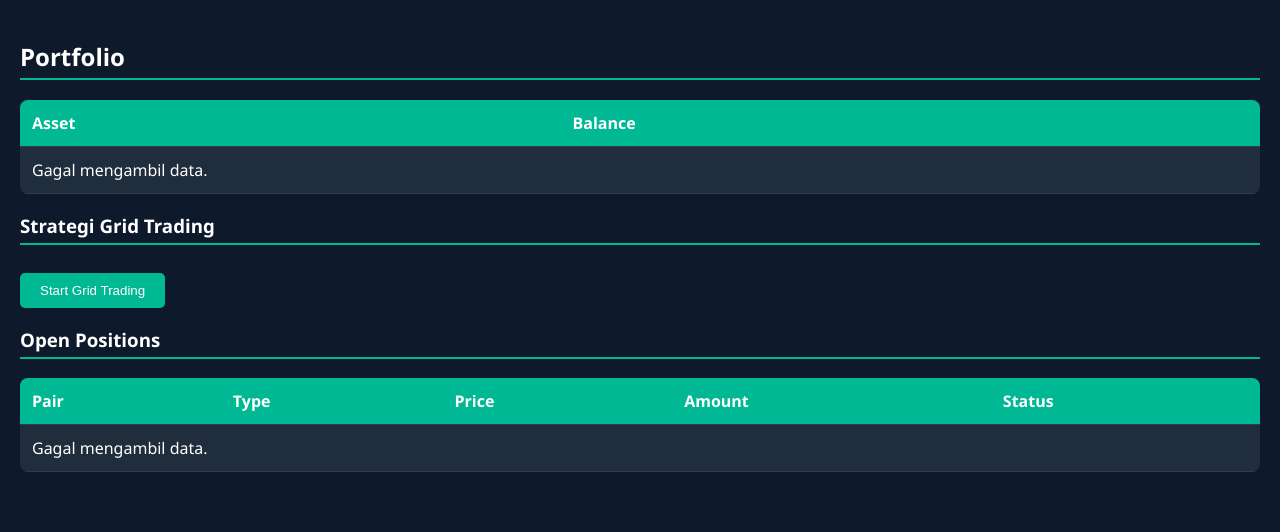
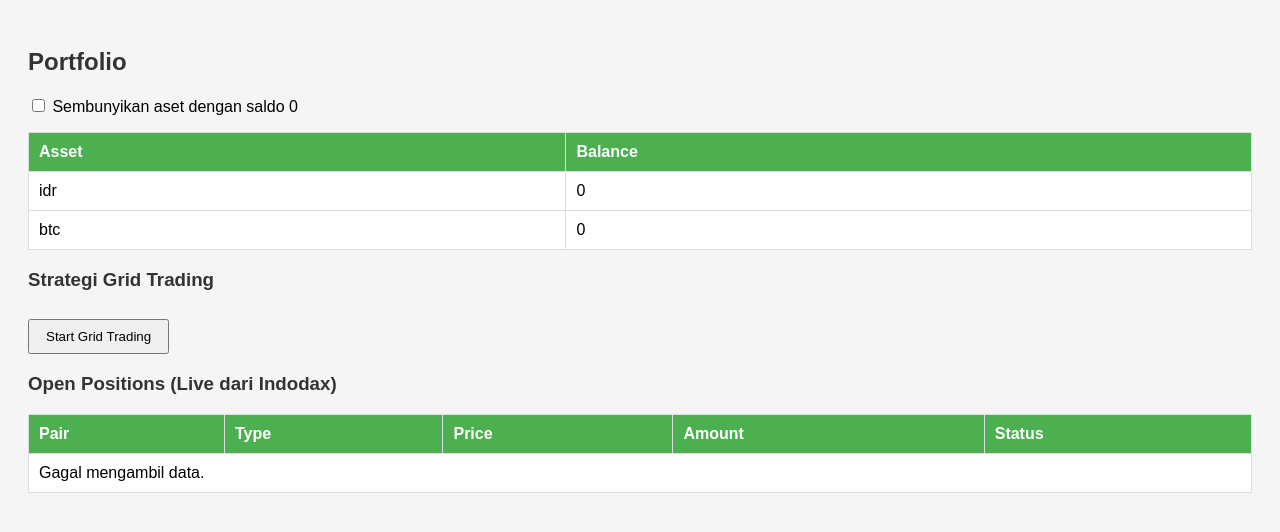
Before and after one commit to Mitradigitalindonesia/AutobotX-Indodax, a FastAPI app: page /dashboard in a window 1280 px wide. Shown: the top 532 px of the page. Run offline with FastAPI, Linux system fonts and the light colour scheme.

Commit message:
Update dashboard.html

```diff
--- a/templates/dashboard.html
+++ b/templates/dashboard.html
@@ -6,91 +6,72 @@
     <meta name="viewport" content="width=device-width, initial-scale=1.0" />
     <style>
         body {
-            font-family: 'Segoe UI', sans-serif;
-            margin: 0;
+            font-family: Arial, sans-serif;
             padding: 20px;
-            background-color: #0e1a2b;
-            color: #fff;
+            background-color: #f5f5f5;
         }
-
         h2, h3 {
-            border-bottom: 2px solid #00b894;
-            padding-bottom: 5px;
+            color: #333;
         }
-
         table {
             border-collapse: collapse;
             width: 100%;
-            margin-top: 15px;
-            background: #1f2d3d;
-            border-radius: 8px;
-            overflow: hidden;
+            margin-top: 10px;
+            background: white;
         }
-
         th, td {
-            padding: 12px;
+            border: 1px solid #ddd;
+            padding: 10px;
             text-align: left;
-            border-bottom: 1px solid #2c3e50;
         }
-
         th {
-            background-color: #00b894;
+            background-color: #4CAF50;
             color: white;
         }
-
-        button {
-            background: #00b894;
-            color: white;
-            padding: 10px 20px;
-            border: none;
-            margin-top: 10px;
-            border-radius: 5px;
-            cursor: pointer;
-        }
-
-        button:hover {
-            background: #019875;
-        }
-
         #gridModal {
             display: none;
             position: fixed;
-            background: #2f3e4e;
+            background: #fff;
             padding: 20px;
-            border-radius: 10px;
+            border: 2px solid #000;
             top: 10%;
             left: 50%;
             transform: translateX(-50%);
             z-index: 1000;
-            color: white;
-            width: 90%;
-            max-width: 500px;
-            box-shadow: 0 0 10px #000;
+            box-shadow: 0 4px 8px rgba(0,0,0,0.2);
         }
-
-        #gridModal label {
+        button {
+            padding: 8px 16px;
+            margin-top: 10px;
+        }
+        label {
             display: block;
+            margin-top: 10px;
+        }
+        #hideZeroCheckbox {
             margin-bottom: 10px;
-        }
-
-        #gridModal input, #gridModal select {
-            width: 100%;
-            padding: 8px;
-            margin-top: 4px;
-            margin-bottom: 10px;
-            border-radius: 4px;
-            border: 1px solid #ccc;
         }
     </style>
 </head>
 <body>
     <h2>Portfolio</h2>
+
+    <label>
+        <input type="checkbox" id="hideZeroCheckbox" onchange="toggleZeroAssets()">
+        Sembunyikan aset dengan saldo 0
+    </label>
+
     <table>
         <thead>
             <tr><th>Asset</th><th>Balance</th></tr>
         </thead>
         <tbody id="portfolioBody">
-            <tr><td colspan="2">Loading...</td></tr>
+            {% for asset, balance in portfolio.items() %}
+            <tr data-balance="{{ balance }}">
+                <td>{{ asset }}</td>
+                <td>{{ balance }}</td>
+            </tr>
+            {% endfor %}
         </tbody>
     </table>
 
@@ -101,9 +82,9 @@
         <form id="gridForm">
             <label>Pair:
                 <select name="pair" required>
-                    <option value="btc_idr">BTC_IDR</option>
-                    <option value="eth_idr">ETH_IDR</option>
-                    <option value="bnb_idr">BNB_IDR</option>
+                    {% for pair in pairs %}
+                        <option value="{{ pair }}">{{ pair|upper }}</option>
+                    {% endfor %}
                 </select>
             </label>
             <label>Harga Terendah: <input type="number" step="any" name="low_price" required></label>
@@ -115,7 +96,7 @@
         </form>
     </div>
 
-    <h3>Open Positions</h3>
+    <h3>Open Positions (Live dari Indodax)</h3>
     <table>
         <thead>
             <tr><th>Pair</th><th>Type</th><th>Price</th><th>Amount</th><th>Status</th></tr>
@@ -128,6 +109,15 @@
     <script>
         const api_key = localStorage.getItem("api_key");
         const api_secret = localStorage.getItem("api_secret");
+
+        function toggleZeroAssets() {
+            const hideZero = document.getElementById("hideZeroCheckbox").checked;
+            const rows = document.querySelectorAll("#portfolioBody tr");
+            rows.forEach(row => {
+                const balance = parseFloat(row.dataset.balance);
+                row.style.display = (hideZero && balance <= 0) ? "none" : "";
+            });
+        }
 
         function openGridModal() {
             document.getElementById("gridModal").style.display = "block";
@@ -167,31 +157,6 @@
             loadPositions();
         };
 
-        async function loadPortfolio() {
-            const res = await fetch("/portfolio", {
-                method: "POST",
-                headers: {
-                    "Content-Type": "application/json"
-                },
-                body: JSON.stringify({ api_key, api_secret })
-            });
-
-            const data = await res.json();
-            const tbody = document.getElementById("portfolioBody");
-            tbody.innerHTML = "";
-
-            if (!data.success || !data.portfolio) {
-                tbody.innerHTML = "<tr><td colspan='2'>Gagal mengambil data.</td></tr>";
-                return;
-            }
-
-            Object.entries(data.portfolio).forEach(([asset, balance]) => {
-                const tr = document.createElement("tr");
-                tr.innerHTML = `<td>${asset}</td><td>${balance}</td>`;
-                tbody.appendChild(tr);
-            });
-        }
-
         async function loadPositions() {
             const res = await fetch("/positions", {
                 method: "POST",
@@ -227,8 +192,8 @@
         }
 
         window.onload = () => {
-            loadPortfolio();
             loadPositions();
+            toggleZeroAssets();
         };
     </script>
 </body>
```
